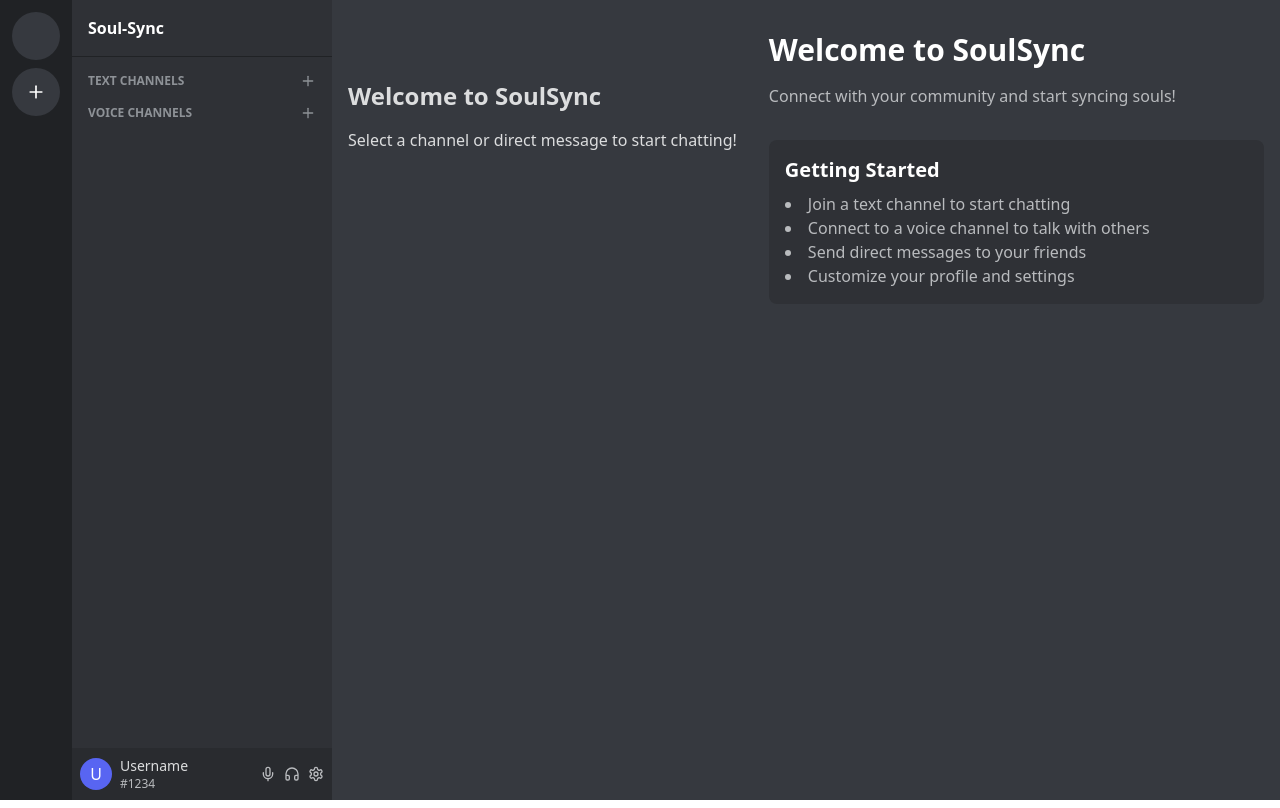
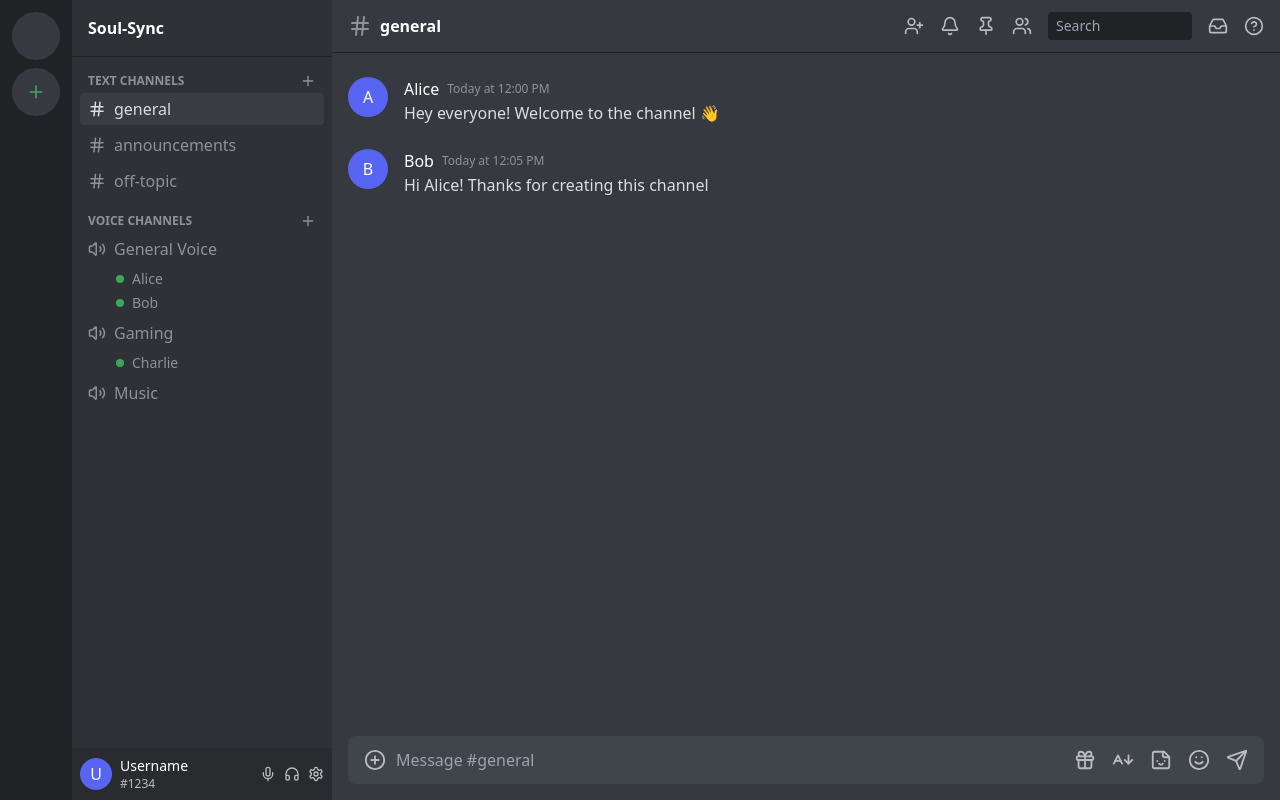
Before and after one commit to Darth0vader0/SoulSync, a React (Vite) app in the folder frontend/: page /serverPage in a window 1280 px wide. Built offline with nearby package versions, Linux system fonts and the light colour scheme.

Commit message:
frontend fixed and voice channel ui added

```diff
--- /dev/null
+++ b/frontend/src/components/ChannelUi.jsx
@@ -0,0 +1,134 @@
+import { useState } from 'react';
+import { Hash, UserPlus, Bell, Pin, Users, InboxIcon, HelpCircle, PlusCircle, Gift, Sticker, AArrowDown as GIF, Smile as EmojiSmile, Send } from 'lucide-react';
+
+const ChannelUI = ({ channelName = "general" }) => {
+  const [message, setMessage] = useState('');
+
+  const messages = [
+    {
+      id: 1,
+      author: "Alice",
+      avatar: "A",
+      content: "Hey everyone! Welcome to the channel 👋",
+      timestamp: "Today at 12:00 PM"
+    },
+    {
+      id: 2,
+      author: "Bob",
+      avatar: "B",
+      content: "Hi Alice! Thanks for creating this channel",
+      timestamp: "Today at 12:05 PM"
+    }
+  ];
+
+  const handleSendMessage = () => {
+    if (message.trim()) {
+      // Handle sending message
+      setMessage('');
+    }
+  };
+
+  const handleKeyPress = (e) => {
+    if (e.key === 'Enter' && !e.shiftKey) {
+      e.preventDefault();
+      handleSendMessage();
+    }
+  };
+
+
+  return (
+    <div className="flex flex-col h-full">
+      {/* Channel Header */}
+      <div className="flex items-center justify-between px-4 py-3 border-b border-[#202225] bg-[#36393f] shadow-sm">
+        <div className="flex items-center space-x-2">
+          <Hash size={24} className="text-[#8e9297]" />
+          <span className="font-bold text-white">{channelName}</span>
+        </div>
+        <div className="flex items-center space-x-4 text-[#b9bbbe]">
+          <button className="hover:text-[#dcddde]">
+            <UserPlus size={20} />
+          </button>
+          <button className="hover:text-[#dcddde]">
+            <Bell size={20} />
+          </button>
+          <button className="hover:text-[#dcddde]">
+            <Pin size={20} />
+          </button>
+          <button className="hover:text-[#dcddde]">
+            <Users size={20} />
+          </button>
+          <div className="relative">
+            <input
+              type="text"
+              placeholder="Search"
+              className="bg-[#202225] text-[#dcddde] px-2 py-1 rounded text-sm w-36 focus:outline-none focus:ring-2 focus:ring-[#5865f2]"
+            />
+          </div>
+          <button className="hover:text-[#dcddde]">
+            <InboxIcon size={20} />
+          </button>
+          <button className="hover:text-[#dcddde]">
+            <HelpCircle size={20} />
+          </button>
+        </div>
+      </div>
+
+      {/* Messages Area */}
+      <div className="flex-1 overflow-y-auto px-4 py-6 space-y-6 bg-[#36393f]">
+        {messages.map((msg) => (
+          <div key={msg.id} className="flex items-start space-x-4 group">
+            <div className="w-10 h-10 rounded-full bg-[#5865f2] flex items-center justify-center text-white flex-shrink-0">
+              {msg.avatar}
+            </div>
+            <div className="flex-1 min-w-0">
+              <div className="flex items-center space-x-2">
+                <span className="font-medium text-white">{msg.author}</span>
+                <span className="text-xs text-[#8e9297]">{msg.timestamp}</span>
+              </div>
+              <p className="text-[#dcddde] break-words">{msg.content}</p>
+            </div>
+          </div>
+        ))}
+      </div>
+
+      {/* Message Input */}
+      <div className="px-4 py-4 bg-[#36393f]">
+        <div className="relative flex items-center">
+          <button className="absolute left-4 text-[#b9bbbe] hover:text-[#dcddde]">
+            <PlusCircle size={22} />
+          </button>
+          <input
+            type="text"
+            value={message}
+            onChange={(e) => setMessage(e.target.value)}
+            onKeyPress={handleKeyPress}
+            placeholder={`Message #${channelName}`}
+            className="w-full bg-[#40444b] text-[#dcddde] px-12 py-3 rounded-lg focus:outline-none"
+          />
+          <div className="absolute right-4 flex items-center space-x-4">
+            <button className="text-[#b9bbbe] hover:text-[#dcddde]">
+              <Gift size={22} />
+            </button>
+            <button className="text-[#b9bbbe] hover:text-[#dcddde]">
+              <GIF size={22} />
+            </button>
+            <button className="text-[#b9bbbe] hover:text-[#dcddde]">
+              <Sticker size={22} />
+            </button>
+            <button className="text-[#b9bbbe] hover:text-[#dcddde]">
+              <EmojiSmile size={22} />
+            </button>
+            <button
+              onClick={handleSendMessage}
+              className={`text-[#b9bbbe] hover:text-[#dcddde] ${message.trim() ? 'text-[#5865f2]' : ''}`}
+            >
+              <Send size={22} />
+            </button>
+          </div>
+        </div>
+      </div>
+    </div>
+  );
+};
+
+export default ChannelUI;
--- a/frontend/src/components/Layout.jsx
+++ b/frontend/src/components/Layout.jsx
@@ -3,10 +3,13 @@ import Sidebar from "../components/Sidebar";
 
  const Layout = ({ children }) => {
   return (
-    <div className="flex md:flex-row flex-col h-screen bg-[#36393f] text-[#dcddde]">
-    <Sidebar />
-    <main className="flex-1 overflow-x-hidden overflow-y-auto">{children}</main>
+    <div className="flex h-screen w-full">
+    <Sidebar className="w-72 flex-shrink-0" /> {/* Sidebar has fixed width */}
+    <main className="flex-1 flex flex-col">  {/* Main content takes remaining space */}
+      {children}
+    </main>
   </div>
+
 
   );
 };
--- a/frontend/src/components/Sidebar.jsx
+++ b/frontend/src/components/Sidebar.jsx
@@ -1,35 +1,29 @@
-"use client";
-
 import { useState } from "react";
-import { Menu, X, Hash, Plus, Settings, Mic, Headphones, MessageSquare } from "lucide-react";
+import { Menu, X, Hash, Plus, Settings, Mic, Headphones, MessageSquare, Volume2 } from "lucide-react";
 
 const Sidebar = () => {
   const [isOpen, setIsOpen] = useState(false);
   const [serverName, setServerName] = useState("");
+  const [channelName, setChannelName] = useState("");
+  const [voiceChannelName, setVoiceChannelName] = useState("");
   const [error, setError] = useState("");
   const toggleSidebar = () => setIsOpen(!isOpen);
 
-  const servers = [
-
-  ];
+  const servers = [];
 
   const textChannels = [
-
+    { id: 1, name: "general", isActive: true },
+    { id: 2, name: "announcements", isActive: false },
+    { id: 3, name: "off-topic", isActive: false }
   ];
 
   const voiceChannels = [
-
-  ];
-
-  const directMessages = [
-    { id: 1, name: "Alice", status: "online" },
-    { id: 2, name: "Bob", status: "idle" },
-    { id: 3, name: "Charlie", status: "dnd" },
+    { id: 1, name: "General Voice", users: ["Alice", "Bob"], isActive: false },
+    { id: 2, name: "Gaming", users: ["Charlie"], isActive: false },
+    { id: 3, name: "Music", users: [], isActive: false }
   ];
 
   const handleCreateServer = async () => {
-    console.log("into create server");
-
     if (!serverName) {
       setError("Server name is required");
       return;
@@ -37,17 +31,15 @@ const [error, setError] = useState("");
     try {
       const response = await fetch("http://localhost:3001/createServer", {
         method: "POST",
-        credentials:"include",
-        headers: { "Content-Type": "application/json" ,
-        },
+        credentials: "include",
+        headers: { "Content-Type": "application/json" },
         body: JSON.stringify({ name: serverName }),
       });
 
       if (!response.ok) throw new Error("Failed to create server");
-
       const data = await response.json();
-
-      document.getElementById("my_modal_3").close();
+      document.getElementById("my_modal_3")?.close();
+      setServerName("");
     } catch (err) {
       setError("Failed to create server");
     }
@@ -63,18 +55,15 @@ const [error, setError] = useState("");
         {isOpen ? <X size={24} /> : <Menu size={24} />}
       </button>
 
-
-      {/* Combined sidebar for mobile */}
+      {/* Sidebar */}
       <div
-        className={`fixed left-0 top-0 z-40 h-screen w-full md:w-[332px] bg-[#202225] transition-transform duration-300 ease-in-out flex ${isOpen ? "translate-x-0" : "-translate-x-full md:translate-x-0"
+        className={`fixed md:static left-0 top-0 h-screen w-[332px] bg-[#202225] transition-transform duration-300 ease-in-out flex ${
+          isOpen ? "translate-x-0" : "-translate-x-full md:translate-x-0"
         }`}
       >
         {/* Server list */}
         <div className="w-[72px] bg-[#202225] pt-3 flex flex-col items-center space-y-2">
-          <div
-            key={90}
-            className="w-12 h-12 rounded-full bg-[#36393f] flex items-center justify-center text-white cursor-pointer hover:rounded-2xl transition-all duration-200"
-          >
+          <div className="w-12 h-12 rounded-full bg-[#36393f] flex items-center justify-center text-white cursor-pointer hover:rounded-2xl transition-all duration-200">
             {""}
           </div>
           {servers.map((server) => (
@@ -86,29 +75,33 @@ const [error, setError] = useState("");
             </div>
           ))}
 
-          {/* You can open the modal using document.getElementById('ID').showModal() method */}
+          <button
+            className="w-12 h-12 rounded-full bg-[#36393f] flex items-center justify-center text-[#3ba55d] cursor-pointer hover:rounded-2xl hover:bg-[#3ba55d] hover:text-white transition-all duration-200"
+            onClick={() => document.getElementById('my_modal_3')?.showModal()}
+          >
+            <Plus size={20} />
+          </button>
 
-            <button className="w-12 h-12 rounded-full bg-[#36393f] flex items-center justify-center text-white cursor-pointer hover:rounded-2xl transition-all duration-200" onClick={() => document.getElementById('my_modal_3').showModal()}> <Plus size={20} /></button>
+          {/* Server Creation Modal */}
           <dialog id="my_modal_3" className="modal">
-            <div className="modal-box">
+            <div className="modal-box bg-[#36393f] text-[#dcddde]">
               <form method="dialog">
-                <button className="btn btn-sm btn-circle btn-ghost absolute right-2 top-2">
-                  ✕
-                </button>
+                <button className="btn btn-sm btn-circle btn-ghost absolute right-2 top-2 text-[#dcddde]">✕</button>
               </form>
-              <h3 className="font-bold text-lg">Create a Server</h3>
+              <h3 className="font-bold text-lg mb-4">Create a Server</h3>
               <input
                 type="text"
                 placeholder="Enter server name"
-                className="input input-bordered w-full mt-3"
+                className="input input-bordered w-full bg-[#202225] text-[#dcddde] border-[#040405] focus:border-[#5865F2]"
                 value={serverName}
                 onChange={(e) => setServerName(e.target.value)}
               />
+              {error && <p className="text-red-500 text-sm mt-2">{error}</p>}
               <button
-                className="btn btn-primary mt-3"
+                className="btn bg-[#5865F2] hover:bg-[#4752C4] text-white w-full mt-4"
                 onClick={handleCreateServer}
               >
-                Create
+                Create Server
               </button>
             </div>
           </dialog>
@@ -127,26 +120,23 @@ const [error, setError] = useState("");
             <div>
               <h2 className="flex items-center justify-between text-xs font-semibold uppercase text-[#8e9297] px-2 mb-1">
                 Text Channels
-                <button className="rounded-full " onClick={() => document.getElementById('my_modal_2').showModal()}> <Plus size={16} /></button>
-          <dialog id="my_modal_2" className="modal">
-            <div className="modal-box">
-              <form method="dialog">
-                {/* if there is a button in form, it will close the modal */}
-                <button className="btn btn-sm btn-circle btn-ghost absolute right-2 top-2">✕</button>
-              </form>
-
-            </div>
-          </dialog>
+                <button className="hover:text-[#dcddde]" onClick={() => document.getElementById('my_modal_2')?.showModal()}>
+                  <Plus size={16} />
+                </button>
               </h2>
               <ul className="space-y-1">
                 {textChannels.map((channel) => (
                   <li key={channel.id}>
                     <a
                       href={`#${channel.name}`}
-                      className="flex items-center rounded px-2 py-1 text-[#8e9297] hover:bg-[#393c43] hover:text-[#dcddde]"
+                      className={`flex items-center rounded px-2 py-1 ${
+                        channel.isActive
+                          ? 'bg-[#393c43] text-[#dcddde]'
+                          : 'text-[#8e9297] hover:bg-[#393c43] hover:text-[#dcddde]'
+                      } group relative`}
                     >
-                      <Hash size={18} className="mr-2" />
-                      {channel.name}
+                      <Hash size={18} className="mr-2 flex-shrink-0" />
+                      <span className="truncate">{channel.name}</span>
                     </a>
                   </li>
                 ))}
@@ -157,34 +147,40 @@ const [error, setError] = useState("");
             <div>
               <h2 className="flex items-center justify-between text-xs font-semibold uppercase text-[#8e9297] px-2 mb-1">
                 Voice Channels
-                <button className="rounded-full " onClick={() => document.getElementById('my_modal_1').showModal()}> <Plus size={16} /></button>
-          <dialog id="my_modal_1" className="modal">
-            <div className="modal-box">
-              <form method="dialog">
-                {/* if there is a button in form, it will close the modal */}
-                <button className="btn btn-sm btn-circle btn-ghost absolute right-2 top-2">✕</button>
-              </form>
-
-            </div>
-          </dialog>
+                <button className="hover:text-[#dcddde]" onClick={() => document.getElementById('my_modal_1')?.showModal()}>
+                  <Plus size={16} />
+                </button>
               </h2>
               <ul className="space-y-1">
                 {voiceChannels.map((channel) => (
                   <li key={channel.id}>
+                    <div className="space-y-1">
                       <a
                         href={`#${channel.name}`}
-                      className="flex items-center rounded px-2 py-1 text-[#8e9297] hover:bg-[#393c43] hover:text-[#dcddde]"
+                        className={`flex items-center rounded px-2 py-1 ${
+                          channel.isActive
+                            ? 'bg-[#393c43] text-[#dcddde]'
+                            : 'text-[#8e9297] hover:bg-[#393c43] hover:text-[#dcddde]'
+                        } group`}
                       >
-                      <MessageSquare size={18} className="mr-2" />
-                      {channel.name}
+                        <Volume2 size={18} className="mr-2 flex-shrink-0" />
+                        <span className="truncate">{channel.name}</span>
                       </a>
+                      {channel.users.length > 0 && (
+                        <div className="ml-9 space-y-1">
+                          {channel.users.map((user, idx) => (
+                            <div key={idx} className="flex items-center text-sm text-[#8e9297]">
+                              <div className="w-2 h-2 rounded-full bg-[#3ba55d] mr-2"></div>
+                              {user}
+                            </div>
+                          ))}
+                        </div>
+                      )}
+                    </div>
                   </li>
                 ))}
               </ul>
             </div>
-
-            {/* Direct Messages */}
-
           </div>
 
           {/* User area */}
@@ -194,7 +190,7 @@ const [error, setError] = useState("");
                 U
               </div>
               <div>
-                <div className="text-sm font-medium">Username</div>
+                <div className="text-sm font-medium text-white">Username</div>
                 <div className="text-xs text-[#b9bbbe]">#1234</div>
               </div>
             </div>
@@ -212,15 +208,8 @@ const [error, setError] = useState("");
           </div>
         </div>
       </div>
-
-      {/* Main content area */}
-      <div className="md:ml-[332px] p-4">
-        <h1 className="text-2xl flex-col font-bold mb-4"><br /><br /><p>Welcome to SoulSync</p></h1>
-        <p>Select a channel or direct message to start chatting!</p>
-      </div>
     </>
   );
 };
 
-
 export default Sidebar;
--- /dev/null
+++ b/frontend/src/components/VoiceChannelUi.jsx
@@ -0,0 +1,95 @@
+import { useState } from 'react';
+import { Volume2, UserPlus, Settings, Phone, Video, Monitor, Mic, Headphones, PhoneOff } from 'lucide-react';
+
+const VoiceChannelUI = ({ channelName = "General Voice" }) => {
+  const [isMuted, setIsMuted] = useState(false);
+  const [isDeafened, setIsDeafened] = useState(false);
+  const [isScreenSharing, setIsScreenSharing] = useState(false);
+  const [isVideoOn, setIsVideoOn] = useState(false);
+
+  const connectedUsers = [
+    { id: 1, name: "Alice", avatar: "A", isSpeaking: true, isMuted: false, isVideoOn: false },
+    { id: 2, name: "Bob", avatar: "B", isSpeaking: false, isMuted: true, isVideoOn: false },
+    { id: 3, name: "Charlie", avatar: "C", isSpeaking: false, isMuted: false, isVideoOn: true }
+  ];
+
+  return (
+    <div className="flex flex-col h-full bg-[#36393f]">
+      {/* Voice Channel Header */}
+      <div className="flex items-center justify-between px-4 py-3 border-b border-[#202225] shadow-sm">
+        <div className="flex items-center space-x-2">
+          <Volume2 size={24} className="text-[#8e9297]" />
+          <span className="font-bold text-white">{channelName}</span>
+        </div>
+        <div className="flex items-center space-x-4 text-[#b9bbbe]">
+          <button className="hover:text-[#dcddde]">
+            <UserPlus size={20} />
+          </button>
+          <button className="hover:text-[#dcddde]">
+            <Settings size={20} />
+          </button>
+        </div>
+      </div>
+
+      {/* Voice Channel Content */}
+      <div className="flex-1 p-4">
+        <div className="grid grid-cols-1 sm:grid-cols-2 lg:grid-cols-3 gap-4">
+          {connectedUsers.map((user) => (
+            <div key={user.id} className="bg-[#2f3136] p-4 rounded-lg">
+              <div className="flex items-center space-x-3">
+                <div className={`w-12 h-12 rounded-full flex items-center justify-center text-white ${user.isSpeaking ? 'bg-[#3ba55d]' : 'bg-[#5865f2]'}`}>
+                  {user.avatar}
+                </div>
+                <div className="flex-1">
+                  <div className="font-medium text-white">{user.name}</div>
+                  <div className="flex items-center space-x-2 text-sm text-[#b9bbbe]">
+                    {user.isSpeaking && <span className="text-[#3ba55d]">Speaking</span>}
+                    {user.isMuted && <Mic className="w-4 h-4 text-red-500" />}
+                    {user.isVideoOn && <Video className="w-4 h-4 text-[#3ba55d]" />}
+                  </div>
+                </div>
+              </div>
+            </div>
+          ))}
+        </div>
+      </div>
+
+      {/* Voice Controls */}
+      <div className="bg-[#292b2f] px-4 py-3">
+        <div className="flex items-center justify-between">
+          <div className="flex items-center space-x-4">
+            <button
+              onClick={() => setIsMuted(!isMuted)}
+              className={`p-2 rounded-lg ${isMuted ? 'bg-red-500' : 'bg-[#36393f]'} hover:bg-[#4f545c]`}
+            >
+              <Mic size={20} className="text-white" />
+            </button>
+            <button
+              onClick={() => setIsDeafened(!isDeafened)}
+              className={`p-2 rounded-lg ${isDeafened ? 'bg-red-500' : 'bg-[#36393f]'} hover:bg-[#4f545c]`}
+            >
+              <Headphones size={20} className="text-white" />
+            </button>
+            <button
+              onClick={() => setIsVideoOn(!isVideoOn)}
+              className={`p-2 rounded-lg ${isVideoOn ? 'bg-[#3ba55d]' : 'bg-[#36393f]'} hover:bg-[#4f545c]`}
+            >
+              <Video size={20} className="text-white" />
+            </button>
+            <button
+              onClick={() => setIsScreenSharing(!isScreenSharing)}
+              className={`p-2 rounded-lg ${isScreenSharing ? 'bg-[#3ba55d]' : 'bg-[#36393f]'} hover:bg-[#4f545c]`}
+            >
+              <Monitor size={20} className="text-white" />
+            </button>
+          </div>
+          <button className="p-2 rounded-lg bg-red-500 hover:bg-red-600">
+            <PhoneOff size={20} className="text-white" />
+          </button>
+        </div>
+      </div>
+    </div>
+  );
+};
+
+export default VoiceChannelUI;
--- a/frontend/src/pages/ServerPage.jsx
+++ b/frontend/src/pages/ServerPage.jsx
@@ -1,23 +1,26 @@
-import Layout from "../components/Layout"
+import { useState } from 'react';
 
- const ServerPage = ()=> {
+import Layout from '../components/Layout';
+
+import ChannelUI from '../components/ChannelUi';
+import VoiceChannelUI from '../components/VoiceChannelUi.jsx';
+
+function App() {
+  const [activeChannel, setActiveChannel] = useState({
+    type: 'text', // or 'voice'
+    name: 'general'
+  });
+
   return (
     <Layout>
-      <div className="container mx-auto px-4 py-8">
-        <h1 className="text-3xl font-bold mb-4 text-white">Welcome to SoulSync</h1>
-        <p className="text-[#b9bbbe]">Connect with your community and start syncing souls!</p>
-        <div className="mt-8 bg-[#2f3136] rounded-lg p-4">
-          <h2 className="text-xl font-semibold mb-2 text-white">Getting Started</h2>
-          <ul className="list-disc list-inside text-[#b9bbbe]">
-            <li>Join a text channel to start chatting</li>
-            <li>Connect to a voice channel to talk with others</li>
-            <li>Send direct messages to your friends</li>
-            <li>Customize your profile and settings</li>
-          </ul>
-        </div>
-      </div>
+      {activeChannel.type === 'text' ? (
+          <ChannelUI channelName={activeChannel.name} />
+
+      ) : (
+        <VoiceChannelUI channelName={activeChannel.name} />
+      )}
     </Layout>
-  )
+  );
 }
 
-export default ServerPage
+export default App;
```
Lines whose indentation alone changed are shown as unchanged.
